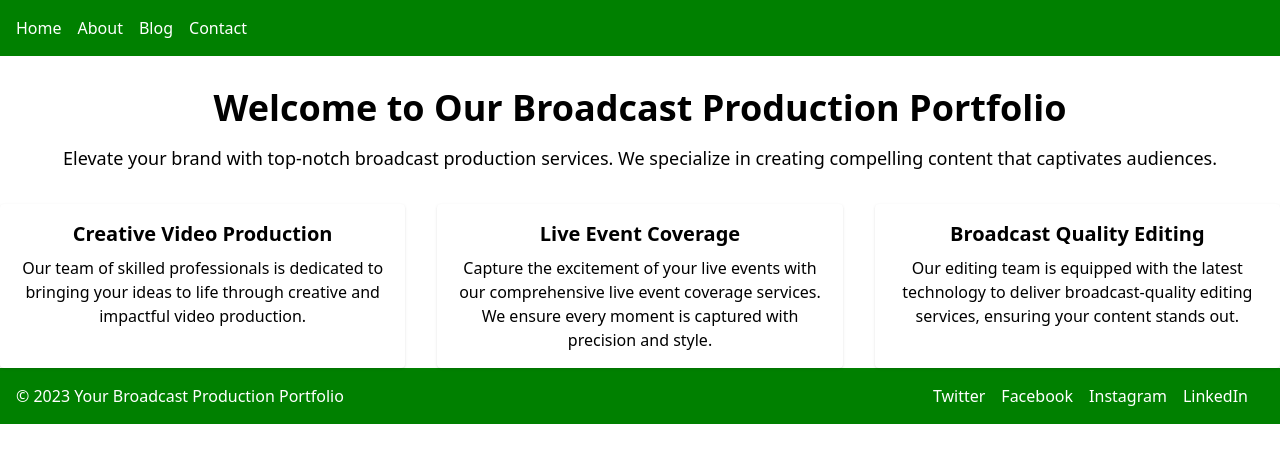
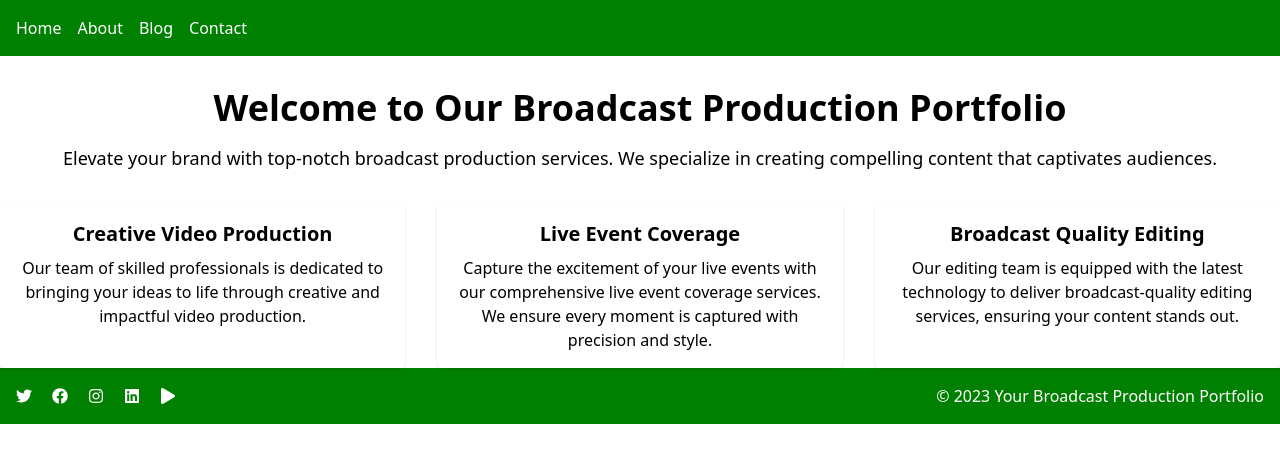
Before and after one commit to AlexIrungu/kinya-portfolio, a React (Create React App) app in the folder client/: page / in a window 1280 px wide. Shown: the top 462 px of the page. Built offline with nearby package versions, Linux system fonts and the light colour scheme.

Commit message:
created social links

```diff
--- a/client/package.json
+++ b/client/package.json
@@ -8,6 +8,7 @@
     "@testing-library/user-event": "^13.5.0",
     "react": "^18.2.0",
     "react-dom": "^18.2.0",
+    "react-icons": "^4.11.0",
     "react-router-dom": "^5.3.4",
     "react-scripts": "5.0.1",
     "web-vitals": "^2.1.4"
--- a/client/src/components/Home.js
+++ b/client/src/components/Home.js
@@ -1,4 +1,5 @@
 import React from "react";
+import { FaTwitter, FaFacebook, FaInstagram, FaLinkedin, FaPlay  } from 'react-icons/fa';
 
 function Home() {
   return (
@@ -35,41 +36,54 @@ function Home() {
 
       <footer className="bg-black text-white p-4">
       <div className="container mx-auto flex justify-between items-center">
-        <p>&copy; 2023 Your Broadcast Production Portfolio</p>
         <div className="flex space-x-4">
           <a
-            href="https://twitter.com/yourtwitter"
+            href="https://twitter.com/brenda_kinya_"
             target="_blank"
             rel="noopener noreferrer"
-            className="hover:text-blue-400"
+            className="hover:text-blue-400 flex items-center"
           >
-            Twitter
+            <FaTwitter className="mr-1" />
+
           </a>
           <a
             href="https://facebook.com/yourfacebook"
             target="_blank"
             rel="noopener noreferrer"
-            className="hover:text-blue-600"
+            className="hover:text-blue-600 flex items-center"
           >
-            Facebook
+            <FaFacebook className="mr-1" />
+
           </a>
           <a
-            href="https://instagram.com/yourinstagram"
+            href="https://instagram.com/kiny_a"
             target="_blank"
             rel="noopener noreferrer"
-            className="hover:text-pink-500"
+            className="hover:text-pink-500 flex items-center"
           >
-            Instagram
+            <FaInstagram className="mr-1" />
+
           </a>
           <a
             href="https://linkedin.com/in/yourlinkedin"
             target="_blank"
             rel="noopener noreferrer"
-            className="hover:text-blue-700"
+            className="hover:text-blue-700 flex items-center"
           >
-            LinkedIn
+            <FaLinkedin className="mr-1" />
+
+          </a>
+          <a
+            href="https://tiktok.com/@brenda_kinya"
+            target="_blank"
+            rel="noopener noreferrer"
+            className="hover:text-gray-600 flex items-center"
+          >
+            <FaPlay className="mr-1" />
+
           </a>
         </div>
+        <p>&copy; 2023 Your Broadcast Production Portfolio</p>
       </div>
     </footer>
 
--- a/client/src/components/NavBar.css
+++ b/client/src/components/NavBar.css
@@ -2,6 +2,11 @@
 
 nav {
     /* Add any global styles for the entire navbar here */
+
+  }
+
+  .custom-nav{
+    background: #3498db;
   }
 
   .bg-black {
--- a/client/src/components/NavBar.js
+++ b/client/src/components/NavBar.js
@@ -5,7 +5,7 @@ import './NavBar.css'
 
 function NavBar() {
     return (
-        <nav>
+        <nav className="custom-nav">
             <div className="bg-black text-white p-4">
                 <ul className="flex space-x-4">
                     <li>
```
Also changed, not shown: 1 other file (tests, documents, lock files or other folders).
